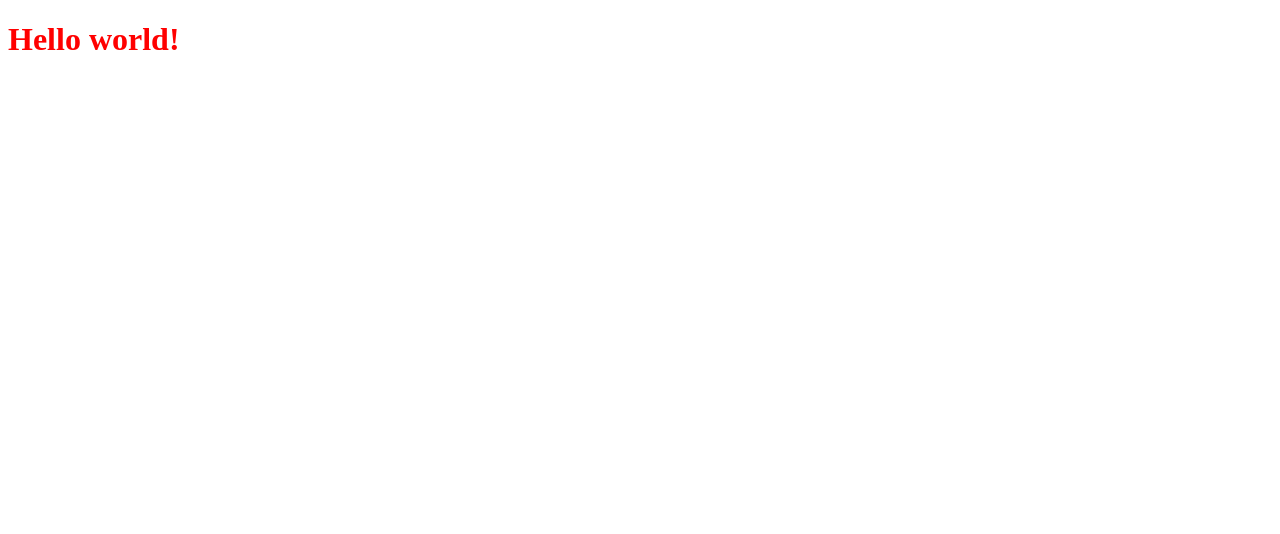
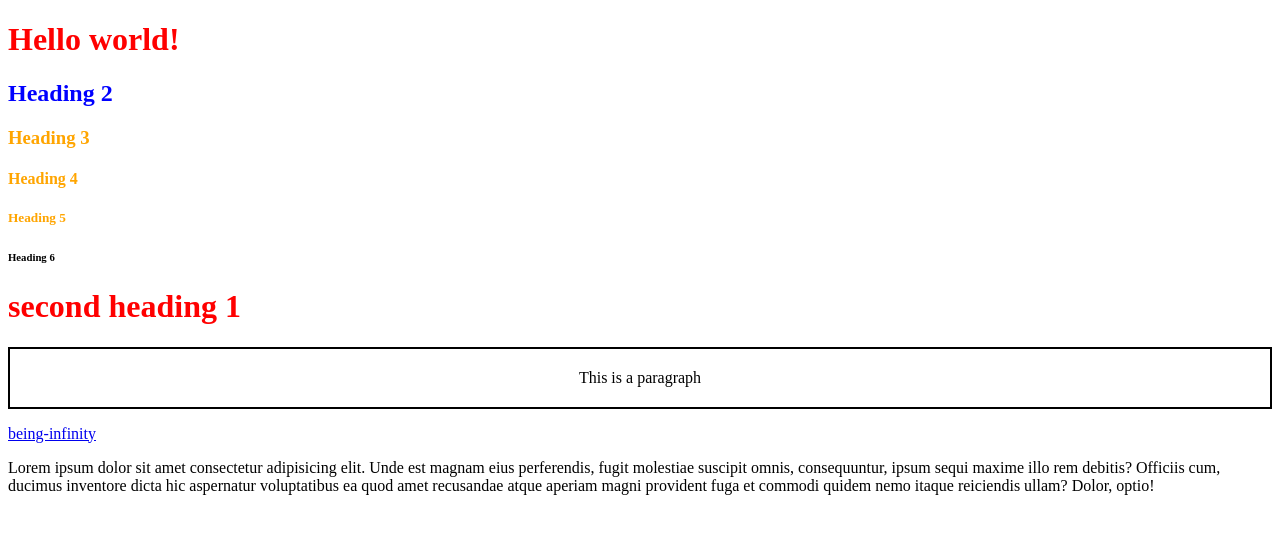
Before and after one commit to akshay-kumar-being-infinity/auto-suggest, a website: page frontend/index.html in a window 1280 px wide. Drawn offline with Linux system fonts and the light colour scheme.

Commit message:
Intro to HTML tags & CSS Selectors

```diff
--- a/frontend/css/index.css
+++ b/frontend/css/index.css
@@ -1,3 +1,19 @@
 h1 {
     color: red;
 }
+
+#heading-2{
+    color: blue;
+}
+
+.heading {
+    color: orange;
+}
+
+.para {
+    border: 2px;
+    border-color: black;
+    border-style: solid;
+    padding: 20px;
+    text-align: center;
+}
--- a/frontend/index.html
+++ b/frontend/index.html
@@ -8,6 +8,16 @@
 </head>
 <body>
     <h1>Hello world!</h1>
+    <h2 id="heading-2">Heading 2</h2>
+    <h3 class="heading">Heading 3</h3>
+    <h4 class="heading">Heading 4</h4>
+    <h5 class="heading">Heading 5</h5>
+    <h6>Heading 6</h6>
+    <h1>second heading 1</h1>
+
+    <p class="para">This is a paragraph</p>
+    <a href="https://www.being-infinity.com/">being-infinity</a>
+    <p>Lorem ipsum dolor sit amet consectetur adipisicing elit. Unde est magnam eius perferendis, fugit molestiae suscipit omnis, consequuntur, ipsum sequi maxime illo rem debitis? Officiis cum, ducimus inventore dicta hic aspernatur voluptatibus ea quod amet recusandae atque aperiam magni provident fuga et commodi quidem nemo itaque reiciendis ullam? Dolor, optio!</p>
     <script src="js/index.js"></script>
 </body>
 </html>
--- a/frontend/js/index.js
+++ b/frontend/js/index.js
@@ -1,2 +1,2 @@
-alert("This is an alert");
+// alert("This is an alert");
 console.log("Hello from javascript");
```
